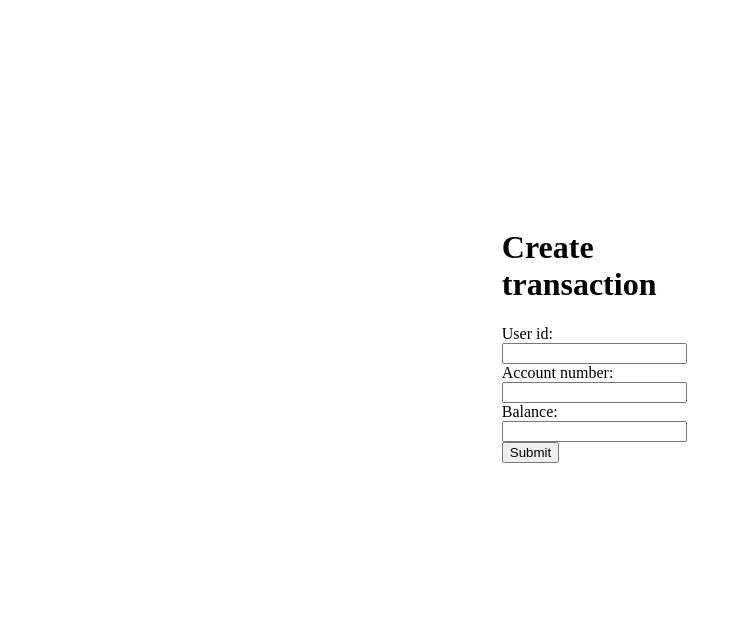
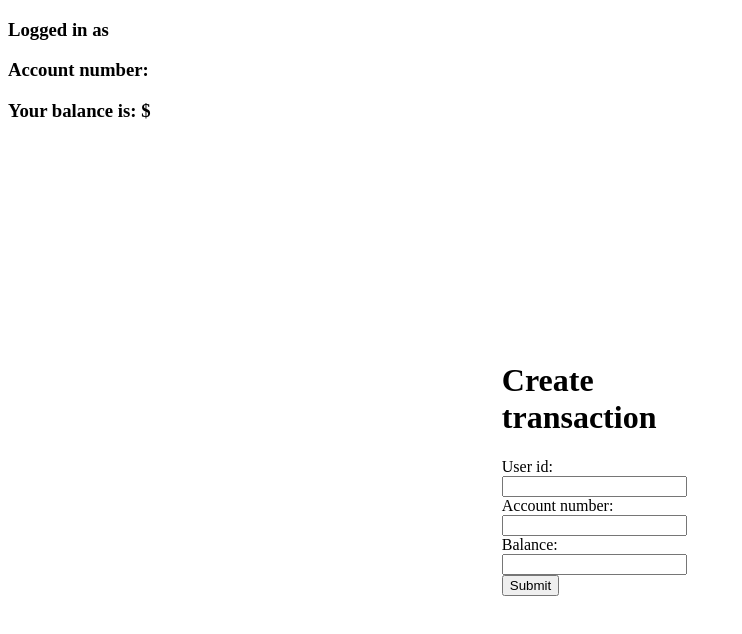
Before and after one commit to JadenPerleoni/fullstack-exercise, a React (Create React App) app in the folder client/: page / in a window 1280 px wide. Shown: the top 634 px of the page, without its empty margins (0-742 px from the left). Built offline with nearby package versions, Linux system fonts and the light colour scheme; no server answers.

Commit message:
progress

```diff
--- a/client/src/App.js
+++ b/client/src/App.js
@@ -1,23 +1,25 @@
 import "./App.css";
-import Login from "./components/Login/Login";
 import { useDispatch } from "react-redux";
 import { useEffect } from "react";
 import { getUsers } from "./actions/users";
 import Home from "./components/Home/Home";
+import Users from "./components/Users/Users";
 
 function App() {
-  // PAUSED AT 58:20
   const dispatch = useDispatch();
 
   useEffect(() => {
-    dispatch(getUsers());
+    dispatch(getUsers({id: "jp420"}));
   }, [dispatch]);
   return (
+    <div>
+    <Users></Users>
     <div className="App">
       <div className="login-form">
         <Home></Home>
       </div>
     </div>
+    </div>
   );
 }
 
--- a/client/src/components/Home/Home.js
+++ b/client/src/components/Home/Home.js
@@ -1,4 +1,3 @@
-import { useSelector } from "react-redux";
 import { useState } from "react";
 import { useDispatch } from "react-redux";
 import { createUser } from "../../actions/users";
--- /dev/null
+++ b/client/src/components/Users/Users.js
@@ -0,0 +1,18 @@
+import { useSelector } from "react-redux";
+
+function Users() {
+    // THIS IS HOW WE get the data from the DISPATCH
+    const users = useSelector((state) => state.users);
+    console.log(users)
+  return (
+    <div>
+    <h3> Logged in as {users.userId}</h3>
+    <h3> Account number: {users.accountNumber}</h3>
+
+    <h3> Your balance is:  ${users.balance}</h3>
+
+    </div>
+  );
+}
+
+export default Users;
```
Also changed, not shown: 1 other file (tests, documents, lock files or other folders).
